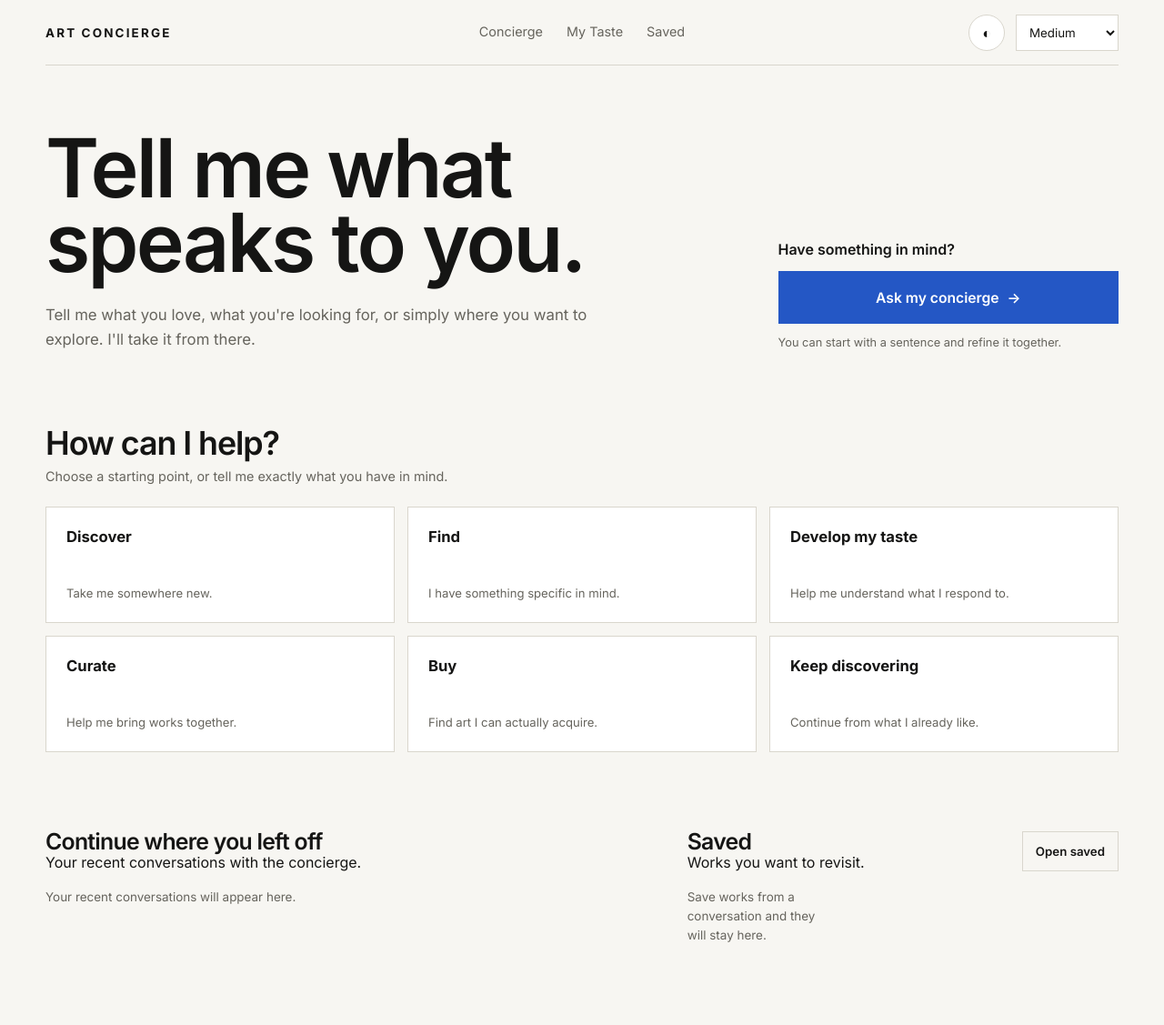
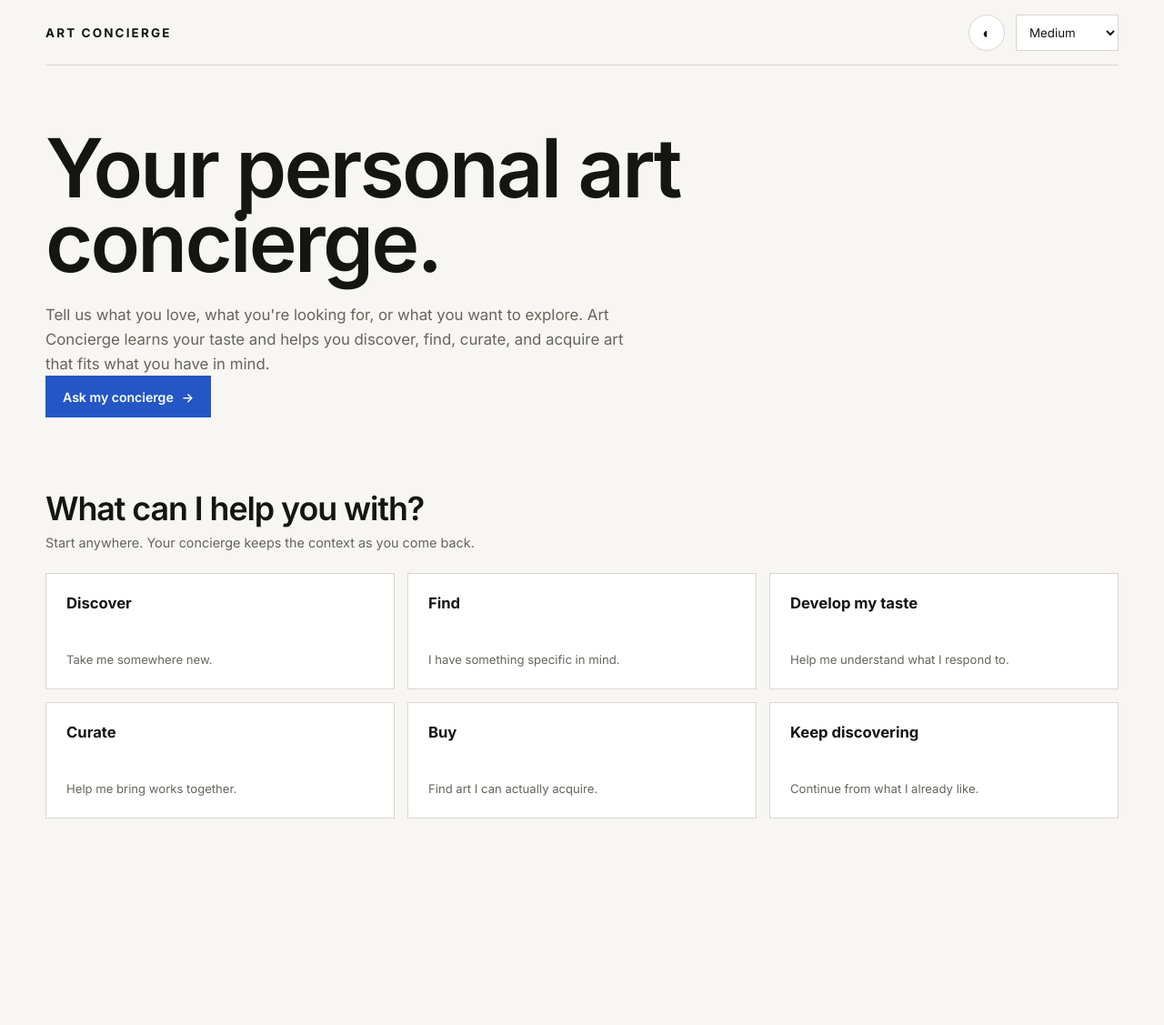
Before and after one commit to edimaudo/ArtCo, a FastAPI app: page / in a window 1280 px wide. Shown: the whole page at 91% size. After the commit the page ends 900 px from the top, so only its background shows below. Run offline with FastAPI, Linux system fonts and the light colour scheme.

Commit message:
Add files via upload

```diff
--- a/main.py
+++ b/main.py
@@ -25,6 +25,11 @@ templates = Jinja2Templates(directory=str(BASE_DIR / "templates"))
 @app.get("/", response_class=HTMLResponse)
 async def home(request: Request) -> HTMLResponse:
     return templates.TemplateResponse(request=request, name="home.html", context={"page": "home"})
+
+
+@app.get("/dashboard", response_class=HTMLResponse)
+async def dashboard_page(request: Request) -> HTMLResponse:
+    return templates.TemplateResponse(request=request, name="dashboard.html", context={"page": "dashboard"})
 
 
 @app.get("/concierge", response_class=HTMLResponse)
--- a/static/css/style.css
+++ b/static/css/style.css
@@ -37,6 +37,7 @@ a { color: inherit; }
   gap: 28px;
   border-bottom: 1px solid var(--line);
 }
+.topbar--landing { grid-template-columns: 1fr auto; }
 .brand {
   justify-self: start;
   font-size: .84rem;
@@ -112,25 +113,73 @@ h3 { font-size: 1.15rem; }
 .secondary-button { background: transparent; color: var(--text); border-color: var(--line); }
 .secondary-button:hover { background: var(--surface-2); border-color: var(--text); }
 
+/* Dashboard */
+.dashboard-page { padding-bottom: 88px; }
+.dashboard-header {
+  display: grid;
+  grid-template-columns: minmax(0, 1fr) auto;
+  gap: 48px;
+  align-items: end;
+}
+.dashboard-layout {
+  margin-top: 64px;
+  display: grid;
+  grid-template-columns: minmax(0, 1.25fr) minmax(320px, .75fr);
+  gap: 64px;
+  align-items: start;
+}
+.dashboard-heading {
+  display: flex;
+  align-items: end;
+  justify-content: space-between;
+  gap: 28px;
+  margin-bottom: 18px;
+}
+.dashboard-heading h2 { font-size: 1.55rem; }
+.dashboard-section .section-heading > p { max-width: 560px; }
+.recent-list { display: grid; gap: 8px; }
+.recent-item {
+  min-height: 78px;
+  padding: 16px 0;
+  display: grid;
+  grid-template-columns: minmax(0, 1fr) auto;
+  gap: 22px;
+  align-items: center;
+  border-top: 1px solid var(--line);
+}
+.recent-item:last-child { border-bottom: 1px solid var(--line); }
+.recent-title { font-size: .94rem; font-weight: 600; line-height: 1.4; }
+.recent-meta { margin-top: 5px; color: var(--muted); font-size: .72rem; }
+.section-link {
+  min-height: 44px;
+  display: inline-flex;
+  align-items: center;
+  padding: 0 2px;
+  color: var(--text);
+  font-size: .84rem;
+  font-weight: 600;
+  text-decoration: none;
+}
+.section-link:hover, .section-link:focus-visible { color: var(--accent); }
+.dashboard-saved-preview { grid-template-columns: repeat(3, minmax(0, 1fr)); }
+.dashboard-taste {
+  margin-top: 64px;
+  padding-top: 28px;
+  display: grid;
+  grid-template-columns: minmax(0, 1fr) auto auto;
+  gap: 24px;
+  align-items: center;
+  border-top: 1px solid var(--line);
+}
+.dashboard-taste h2 { font-size: 1.45rem; }
+.dashboard-taste p { margin-top: 6px; color: var(--muted); font-size: .82rem; line-height: 1.5; }
+.dashboard-taste .chips { justify-content: flex-end; max-width: 420px; }
+
 /* Home */
 .home-page { padding: 72px 0 88px; }
 .home-intro {
-  display: grid;
-  grid-template-columns: minmax(0, 1.25fr) minmax(300px, .75fr);
-  gap: clamp(48px, 8vw, 96px);
-  align-items: end;
+  max-width: 820px;
 }
-.home-cta {
-  align-self: stretch;
-  display: flex;
-  flex-direction: column;
-  justify-content: flex-end;
-  padding: 8px 0 0 32px;
-}
-.home-cta > p:first-child { font-size: 1rem; font-weight: 600; margin-bottom: 14px; }
-.cta-button { width: 100%; min-height: 58px; font-size: .98rem; }
-.cta-note { margin-top: 12px; color: var(--muted); font-size: .8rem; line-height: 1.45; }
-
 .home-services { margin-top: 82px; }
 .section-heading { margin-bottom: 22px; }
 .section-heading > p { margin-top: 8px; color: var(--muted); font-size: .9rem; line-height: 1.5; }
@@ -153,29 +202,6 @@ h3 { font-size: 1.15rem; }
 .service-card strong { font-size: 1.04rem; }
 .service-card span { max-width: 250px; color: var(--muted); font-size: .82rem; line-height: 1.45; }
 
-.home-workspace {
-  margin-top: 86px;
-  display: grid;
-  grid-template-columns: 1.15fr .85fr;
-  gap: 64px;
-  align-items: start;
-}
-.workspace-section { min-width: 0; }
-.inline-heading { display: flex; align-items: end; justify-content: space-between; gap: 24px; margin-bottom: 18px; }
-.inline-heading h2 { font-size: 1.55rem; }
-.section-action { min-height: 44px; display: inline-flex; align-items: center; padding: 0 14px; border: 1px solid var(--line); text-decoration: none; font-size: .83rem; font-weight: 600; }
-.section-action:hover { background: var(--surface-2); border-color: var(--text); }
-.recent-list { display: grid; gap: 10px; }
-.recent-item {
-  display: grid;
-  grid-template-columns: minmax(0, 1fr) auto;
-  gap: 20px;
-  align-items: center;
-  padding: 15px 0;
-}
-.recent-item + .recent-item { border-top: 1px solid var(--line); }
-.recent-title { font-size: .9rem; font-weight: 600; line-height: 1.35; }
-.recent-meta { margin-top: 5px; color: var(--muted); font-size: .75rem; }
 .saved-preview { display: grid; grid-template-columns: repeat(3, 1fr); gap: 10px; }
 .saved-thumb {
   aspect-ratio: 4 / 5;
@@ -357,8 +383,7 @@ input:focus-visible, select:focus-visible, textarea:focus-visible, button:focus-
 @media (max-width: 980px) {
   .topbar { grid-template-columns: auto 1fr auto; }
   .primary-nav { justify-self: center; }
-  .home-intro, .home-workspace, .concierge-layout, .taste-workspace, .refine-panel { grid-template-columns: 1fr; }
-  .home-cta { padding: 30px 0 0; max-width: 540px; }
+  .home-workspace, .concierge-layout, .taste-workspace, .refine-panel { grid-template-columns: 1fr; }
   .context-panel, .taste-side { grid-template-columns: repeat(2, minmax(0, 1fr)); }
   .art-grid, .saved-page .art-grid { grid-template-columns: repeat(3, minmax(0, 1fr)); }
   .refine-row { max-width: 760px; }
@@ -390,3 +415,7 @@ input:focus-visible, select:focus-visible, textarea:focus-visible, button:focus-
   .service-grid, .art-grid, .saved-page .art-grid { grid-template-columns: 1fr; }
   .saved-preview { grid-template-columns: repeat(2, 1fr); }
 }
+
+@media (max-width: 860px) {
+  .dashboard-header, .dashboard-layout, .dashboard-taste { grid-template-columns: 1fr; }
+}
--- a/static/js/app.js
+++ b/static/js/app.js
@@ -104,31 +104,53 @@
     });
   }
 
-  function renderHome() {
-    const recent = $('#recentList');
-    if (!recent) return;
-    if (!state.recent.length) {
-      recent.innerHTML = '<p class="empty-state">Your recent conversations will appear here.</p>';
-    } else {
-      recent.innerHTML = state.recent.slice(0, 4).map((item) => `
-        <div class="recent-item">
-          <div>
-            <div class="recent-title">${escapeHtml(item.prompt)}</div>
-            <div class="recent-meta">${escapeHtml(intentLabel(item.intent))}</div>
-          </div>
-          <button class="secondary-button recent-open" type="button" data-recent-id="${escapeAttribute(item.id)}">Open</button>
+  function recentMarkup(item) {
+    return `
+      <article class="recent-item">
+        <div class="recent-copy">
+          <div class="recent-title">${escapeHtml(item.prompt)}</div>
+          <div class="recent-meta">${escapeHtml(intentLabel(item.intent))} · ${escapeHtml(new Date(item.savedAt).toLocaleDateString(undefined, { month: 'short', day: 'numeric' }))}</div>
         </div>
-      `).join('');
+        <button class="secondary-button recent-open" type="button" data-recent-id="${escapeAttribute(item.id)}">Continue</button>
+      </article>`;
+  }
+
+  function renderDashboard() {
+    const recent = $('#dashboardRecent');
+    const saved = $('#dashboardSaved');
+    const savedEmpty = $('#dashboardSavedEmpty');
+    const tasteChips = $('#dashboardTasteChips');
+    if (!recent && !saved) return;
+
+    if (recent) {
+      recent.innerHTML = state.recent.length
+        ? state.recent.slice(0, 5).map(recentMarkup).join('')
+        : '<p class="empty-state">Your recent conversations will appear here after your first search.</p>';
     }
 
-    const preview = $('#savedPreview');
-    if (!preview) return;
-    const saved = state.saved.slice(0, 3);
-    preview.innerHTML = saved.length
-      ? saved.map((work) => work.image_url
-        ? `<button class="saved-thumb" type="button" data-saved-id="${escapeAttribute(work.id)}" aria-label="Open ${escapeAttribute(work.title || 'saved artwork')}"><img src="${escapeAttribute(work.image_url)}" alt=""></button>`
-        : `<button class="saved-thumb no-image" type="button" data-saved-id="${escapeAttribute(work.id)}">${escapeHtml(work.title || 'Saved artwork')}</button>`).join('')
-      : '<p class="empty-state">Save works from a conversation and they will stay here.</p>';
+    if (saved) {
+      const works = state.saved.slice(0, 3);
+      saved.innerHTML = works.map((work) => {
+        const id = escapeAttribute(work.id);
+        const image = work.image_url
+          ? `<img src="${escapeAttribute(work.image_url)}" alt="${escapeAttribute(work.title || 'Artwork')} by ${escapeAttribute(work.artist || 'Unknown artist')}" loading="lazy">`
+          : '<div class="saved-thumb no-image">Image unavailable</div>';
+        return `<button class="saved-thumb" type="button" data-saved-id="${id}" aria-label="Open ${escapeAttribute(work.title || 'saved artwork')}">${image}</button>`;
+      }).join('');
+      if (savedEmpty) savedEmpty.hidden = works.length > 0;
+    }
+
+    if (tasteChips) {
+      tasteChips.innerHTML = state.profile.loves.slice(0, 8).map((value) => `<span class="chip">${escapeHtml(value)}</span>`).join('');
+    }
+    const tasteCopy = $('#dashboardTasteCopy');
+    if (tasteCopy && state.profile.loves.length) {
+      tasteCopy.textContent = `${state.profile.loves.length} reference${state.profile.loves.length === 1 ? '' : 's'} saved. Your concierge can use them in future searches.`;
+    }
+  }
+
+  function renderHome() {
+    // The landing page is intentionally focused on the product proposition and primary CTA.
   }
 
   function renderTasteInConcierge() {
@@ -417,6 +439,7 @@
   }
 
   function initHome() { renderHome(); }
+  function initDashboard() { renderDashboard(); }
 
   function initConcierge() {
     setIntent(state.intent);
@@ -497,6 +520,7 @@
 
   switch (window.ART_CONCIERGE_PAGE) {
     case 'home': initHome(); break;
+    case 'dashboard': initDashboard(); break;
     case 'concierge': initConcierge(); break;
     case 'results': initResults(); break;
     case 'saved': initSaved(); break;
--- a/templates/base.html
+++ b/templates/base.html
@@ -12,13 +12,15 @@
 </head>
 <body>
 <div class="app-root">
-  <header class="topbar" role="banner">
-    <a class="brand" href="/" aria-label="Art Concierge home">ART CONCIERGE</a>
+  <header class="topbar{% if page == 'home' %} topbar--landing{% endif %}" role="banner">
+    <a class="brand" href="{% if page == 'home' %}/{% else %}/dashboard{% endif %}" aria-label="{% if page == 'home' %}Art Concierge home{% else %}Art Concierge dashboard{% endif %}">ART CONCIERGE</a>
+    {% if page != 'home' %}
     <nav class="primary-nav" aria-label="Primary navigation">
       <a href="/concierge" data-page="concierge">Concierge</a>
       <a href="/taste" data-page="taste">My Taste</a>
       <a href="/saved" data-page="saved">Saved</a>
     </nav>
+    {% endif %}
     <div class="topbar-actions">
       <button class="icon-button" id="themeToggle" type="button" aria-label="Switch to dark mode">◐</button>
       <label class="font-control" for="fontScale">
--- a/templates/concierge.html
+++ b/templates/concierge.html
@@ -7,7 +7,6 @@
       <h1 id="conciergeTitle">What are you looking for?</h1>
       <p class="lede" id="conciergeLede">Start naturally. Give me as much or as little as you know.</p>
     </div>
-    <a class="secondary-button header-action" href="/">Return home</a>
   </div>
 
   <div class="concierge-layout">
--- a/templates/home.html
+++ b/templates/home.html
@@ -4,20 +4,16 @@
 <section class="home-page shell">
   <div class="home-intro">
     <div class="home-copy">
-      <h1>Tell me what speaks to you.</h1>
-      <p class="lede">Tell me what you love, what you're looking for, or simply where you want to explore. I'll take it from there.</p>
-    </div>
-    <div class="home-cta">
-      <p>Have something in mind?</p>
+      <h1>Your personal art concierge.</h1>
+      <p class="lede">Tell us what you love, what you're looking for, or what you want to explore. Art Concierge learns your taste and helps you discover, find, curate, and acquire art that fits what you have in mind.</p>
       <a class="primary-button cta-button" href="/concierge">Ask my concierge <span aria-hidden="true">→</span></a>
-      <p class="cta-note">You can start with a sentence and refine it together.</p>
     </div>
   </div>
 
   <section class="home-services" aria-labelledby="servicesHeading">
     <div class="section-heading">
-      <h2 id="servicesHeading">How can I help?</h2>
-      <p>Choose a starting point, or tell me exactly what you have in mind.</p>
+      <h2 id="servicesHeading">What can I help you with?</h2>
+      <p>Start anywhere. Your concierge keeps the context as you come back.</p>
     </div>
     <div class="service-grid">
       <a class="service-card" href="/concierge?intent=discover&new=1"><strong>Discover</strong><span>Take me somewhere new.</span></a>
@@ -29,26 +25,5 @@
     </div>
   </section>
 
-  <section class="home-workspace" aria-labelledby="continueHeading">
-    <div class="workspace-section recent-panel">
-      <div class="section-heading inline-heading">
-        <div>
-          <h2 id="continueHeading">Continue where you left off</h2>
-          <p>Your recent conversations with the concierge.</p>
-        </div>
-      </div>
-      <div id="recentList" class="recent-list"></div>
-    </div>
-    <div class="workspace-section saved-panel">
-      <div class="section-heading inline-heading">
-        <div>
-          <h2>Saved</h2>
-          <p>Works you want to revisit.</p>
-        </div>
-        <a class="section-action" href="/saved">Open saved</a>
-      </div>
-      <div id="savedPreview" class="saved-preview"></div>
-    </div>
-  </section>
 </section>
 {% endblock %}
```
Also changed, not shown: templates/dashboard.html (added, +46 -0 lines).
